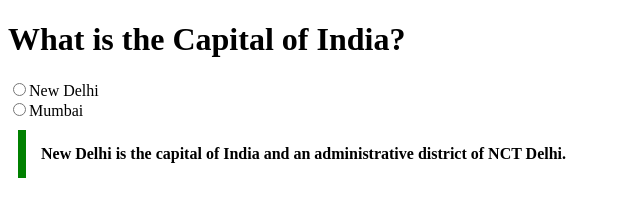
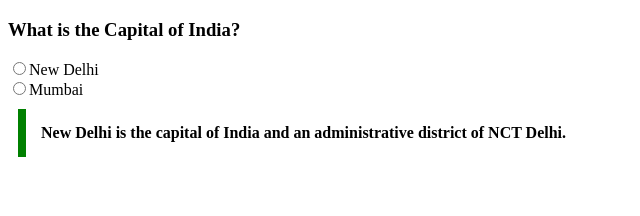
Before and after one commit to acciojob/trivia-abdulragib, a website: page main.html in a window 1280 px wide. Shown: the whole page, without its empty margins (0-640 px from the left). Drawn offline with Linux system fonts and the light colour scheme.

Commit message:
solution third update

```diff
--- a/main.html
+++ b/main.html
@@ -8,7 +8,7 @@
 
 <body>
 	<!-- the entire body must be written by student -->
-	<h1>What is the Capital of India?</h1>
+	<h3>What is the Capital of India?</h3>
 	<label for="New_Delhi"><input type="radio" id="New_Delhi">New Delhi</label><br>
     <label for="Mumbai"><input type="radio" id="Mumbai">Mumbai</label>
 	<blockquote cite="https://en.wikipedia.org/wiki/New_Delhi ">
```
